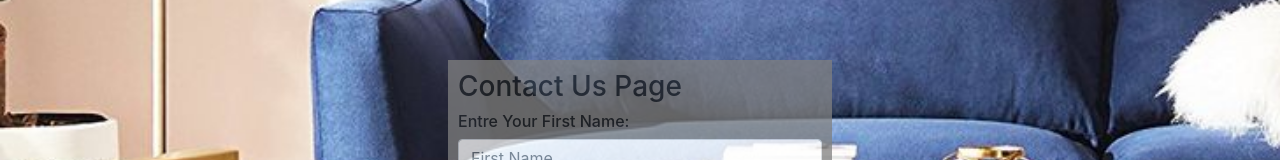
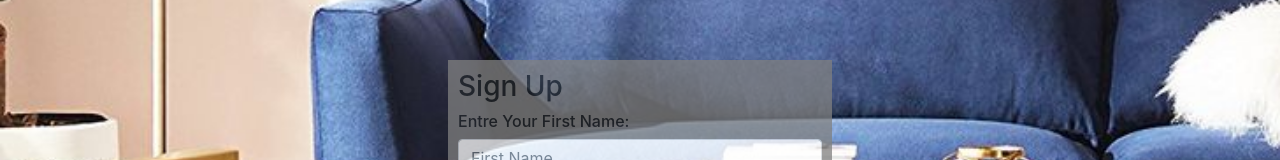
Before and after one commit to fzmalik/furniture, a plain HTML site: page signup.html in a window 1280 px wide. Shown: the part 264-424 px from the top of the page. Drawn offline with nearby package versions, Linux system fonts and the light colour scheme.

Commit message:
Update signup.html

```diff
--- a/signup.html
+++ b/signup.html
@@ -71,7 +71,7 @@
     </section>
 
     <div class="contact">
-      <h3>Contact Us Page</h3>
+      <h3>Sign Up</h3>
 
       <h6>Entre Your First Name:</h6>
       <input class="form-control" type="text" name="FirstName" value="" placeholder="First Name"><br>
```
